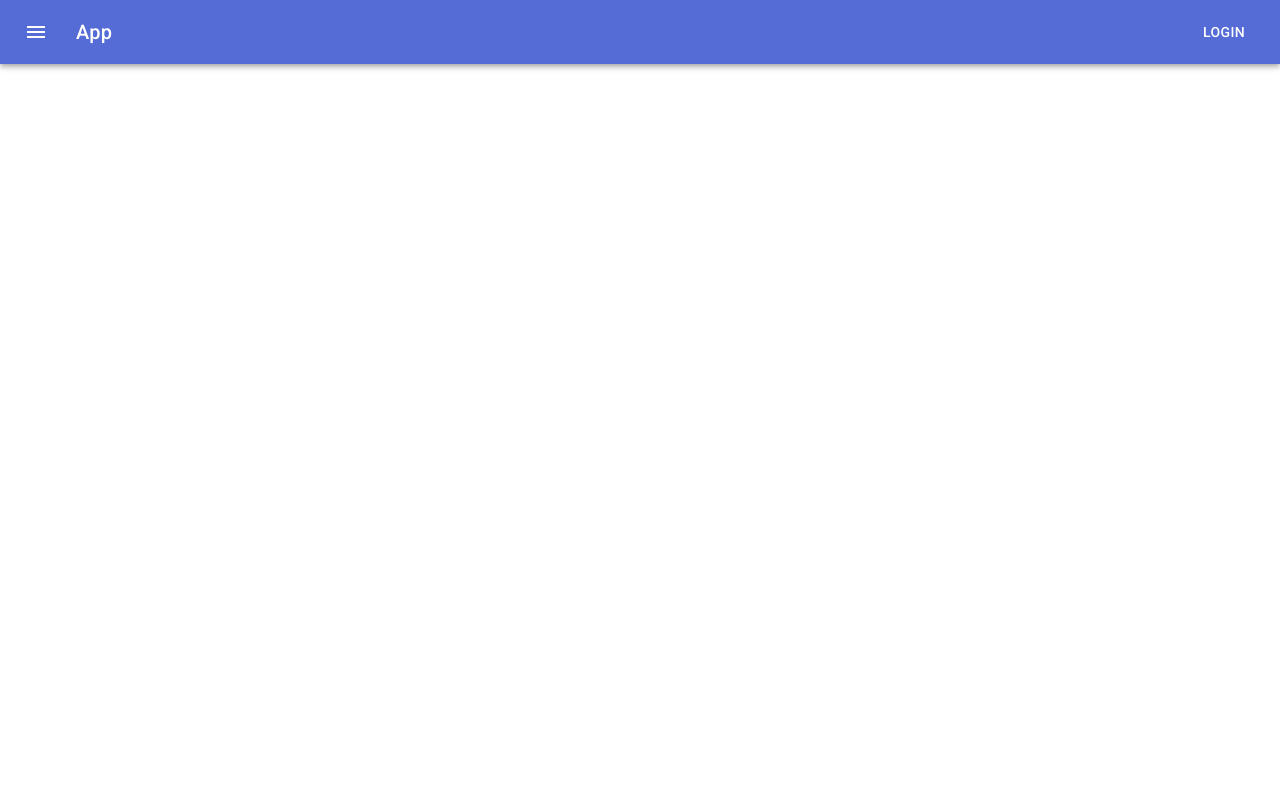
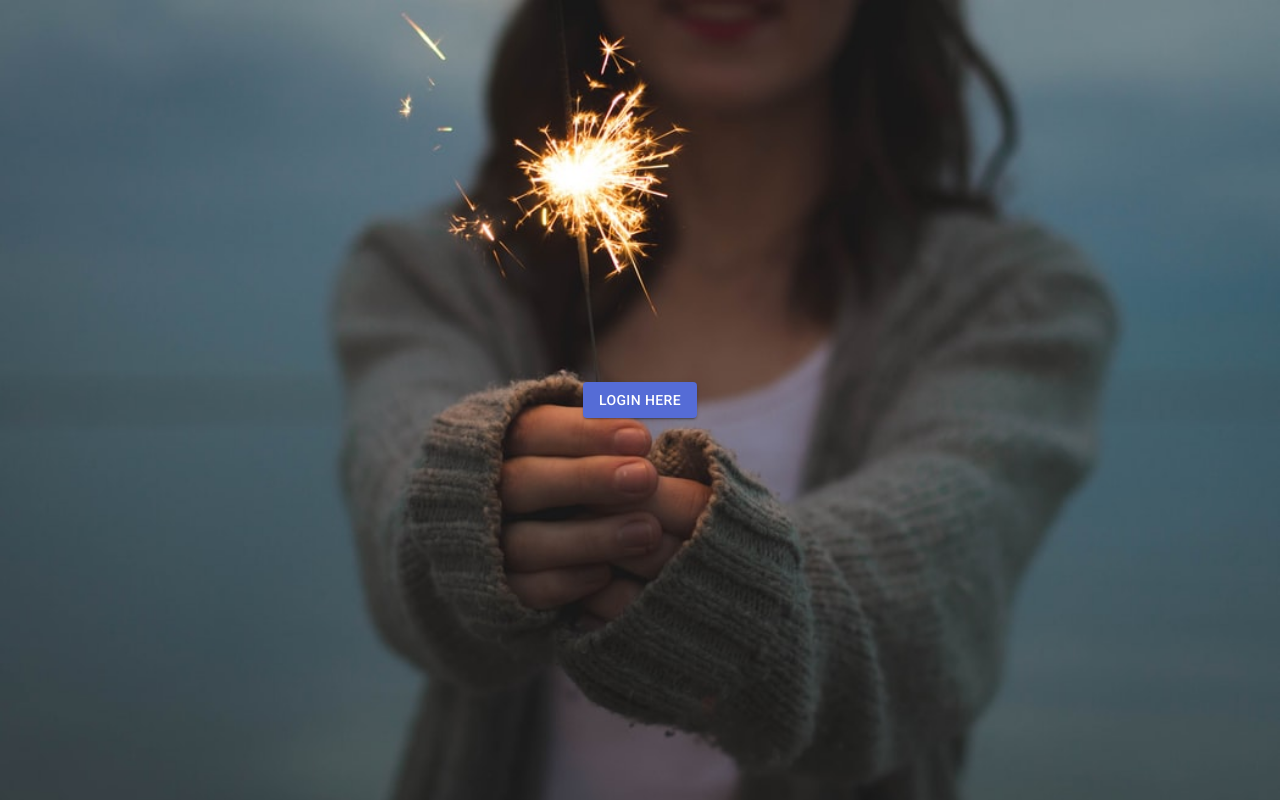
Before and after one commit to fally-app/app, a Next.js app: page / in a window 1280 px wide. Built offline with nearby package versions, Linux system fonts and the light colour scheme.

Commit message:
started working on login

```diff
--- a/pages/index.tsx
+++ b/pages/index.tsx
@@ -1,7 +1,33 @@
-import NavBar from '../components/NavBar'
+import { Button, Link } from '@material-ui/core'
+import Head from 'next/head'
 
 const App: React.FC = (): React.ReactElement => {
-    return <NavBar />
+    return (
+        <>
+            <Head>
+                <title>SDA - SABBATH SCHOOL</title>
+            </Head>
+            <div
+                style={{
+                    backgroundImage: `url('/bg.jpg')`,
+                    width: `100vw`,
+                    height: '100vh',
+                    backgroundRepeat: 'no-repeat',
+                    backgroundSize: 'cover',
+                    display: 'flex',
+                    justifyContent: 'center',
+                    alignItems: 'center',
+                }}>
+                <Link href="/login">
+                    <a>
+                        <Button variant="contained" color="primary">
+                            Login here
+                        </Button>
+                    </a>
+                </Link>
+            </div>
+        </>
+    )
 }
 
 export default App
```
Also changed, not shown: pages/login.tsx (+21 -0 lines), public/bg.jpg (added).
